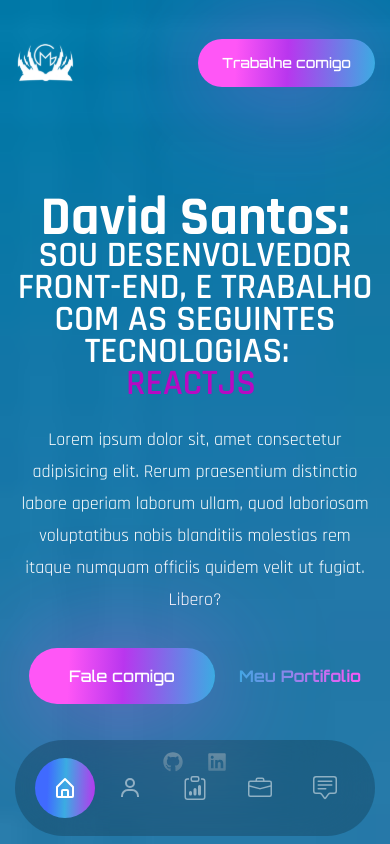
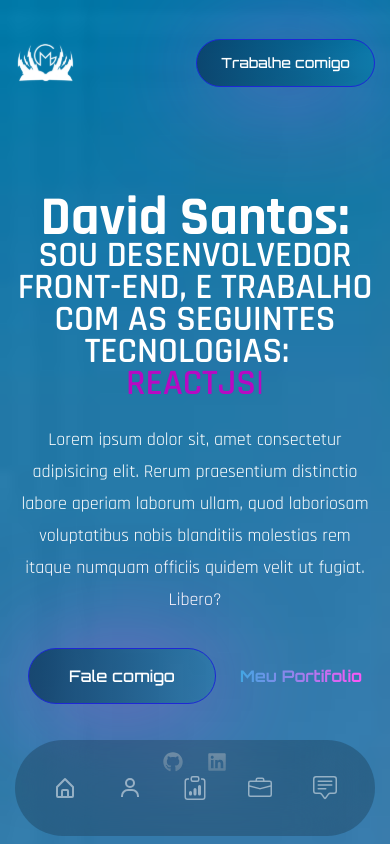
Before and after one commit to DavidSantos5992/Portfolio, a React (Create React App) app in the folder portifolio/: page / in a window 390 px wide. Shown: the top 844 px of the page. Built offline with nearby package versions, Linux system fonts and the light colour scheme; the HTML template or start-up script is replaced by a standard one; a web font is replaced by a local one.

Commit message:
complete work

```diff
--- a/portifolio/src/App.js
+++ b/portifolio/src/App.js
@@ -18,7 +18,6 @@
       <Services />
       <Work />
       <Contact />
-      <div className='h-[4000px]'></div>
     </div>
   );
 };
--- a/portifolio/src/components/Contact.js
+++ b/portifolio/src/components/Contact.js
@@ -1,7 +1,48 @@
 import React from 'react';
+import { motion } from 'framer-motion'
+import { fadeIn } from '../variants'
 
 const Contact = () => {
-  return <div id='contact' className='section'>Contact</div>;
+  return (
+    <section className='section py-16 lg:section' id='contact'>
+      <div className="container mx-auto">
+        <div className='flex flex-col lg:flex-row'>
+          {/* text */}
+          <motion.div
+            variants={fadeIn('left', 0.6)}
+            initial='hidden'
+            whileInView={'show'}
+            viewport={{ once: false, amount: 0.7 }}
+            className='flex-1 flex justify-start items-center'>
+            <div>
+              <h4 className='text-xl uppercase text-accent font-medium mb-2 tracking-wide'>get in touch</h4>
+              <h2 className='text-[45px] lg:text-[90ox] leading-none mb-12'>lets work <br /> togerher</h2>
+            </div>
+          </motion.div>
+          {/* form */}
+          <motion.form
+            variants={fadeIn('right', 0.6)}
+            initial='hidden'
+            whileInView={'show'}
+            viewport={{ once: false, amount: 0.7 }}
+            className='flex-1 border rounded-2xl flex flex-col gap-y-6 pb-24 p-6 items-start'>
+            <input className='bg-transparent border-b py-3 outline-none w-full placeholder:text-white focus:border-accent transition-all'
+              type="text"
+              placeholder='your name'
+            />
+            <input className='bg-transparent border-b py-3 outline-none w-full placeholder:text-white focus:border-accent transition-all'
+              type="text"
+              placeholder='your email'
+            />
+            <textarea placeholder='your message'
+              className='bg-transparent border-b py-12 outline-none w-full placeholder:text-white focus:border-accent transition-all resize-none mb-12'
+            ></textarea>
+            <button className='btn btn-lg '>send message</button>
+          </motion.form>
+        </div>
+      </div>
+    </section>
+  )
 };
 
 export default Contact;
--- a/portifolio/src/components/Nav.js
+++ b/portifolio/src/components/Nav.js
@@ -5,7 +5,9 @@
 
 const Nav = () => {
   return (
-    <nav className='fixed bottom-2 lg:bottom-8 w-full overflow-hidden x-50'>
+
+    <nav className='fixed bottom-2 lg:bottom-8 w-full overflow-hidden x-50 z-50'>
+
       <div className="container mx-auto">
 
         <div className='w-full z-50 bg-black/20 h-[96px] backdrop-blur-2xl rounded-full max-w-[460px] mx-auto px-5 flex items-center justify-between text-2xl text-white/50'>
@@ -14,7 +16,7 @@
             activeClass='active'
             smooth={true}
             spy={true}
-            offset={-200}
+            offset={-2500}
             className='cursor-pointer rigth-0  w-[60px] h-[60px] flex z-50 items-center justify-center'>
             <BiHomeAlt />
           </Link>
--- a/portifolio/src/components/Work.js
+++ b/portifolio/src/components/Work.js
@@ -8,7 +8,12 @@
 const Work = () => {
   return <section className='section' id='work'>
     <div className="container mx-auto">
-      <div className='flex flex-col lg:flex-row gap-x-10 bg-red-200'>
+      <motion.div
+        variants={fadeIn('left', 0.5)}
+        initial='hidden'
+        whileInView={'show'}
+        viewport={{ once: false, amount: 0.3 }}
+        className='flex flex-col lg:flex-row gap-x-10 '>
         <div className='flex-1 flex flex-col mb-10 lg:mb-0 '>
           <div className='flex-1 flex flex-col  '>
 
@@ -27,27 +32,32 @@
               src={img1}
             />
             {/* pppp */}
-            <div className='absolute -bottom-full left-12 group-hover:bottom-24 transition-all duration-500 z-50'>
+            <div className='absolute -bottom-full left-12 group-hover:bottom-24 transition-all duration-500 '>
               <span className='text-gradient'>ui/ux design</span>
             </div>
             {/* title */}
-            <div className='absolute -bottom-full left-12 group-hover:bottom-14 transition-all duration-700 z-50'>
+            <div className='absolute -bottom-full left-12 group-hover:bottom-14 transition-all duration-700 '>
               <span className='text-3xl text-white'>project title</span>
             </div>
           </div>
         </div>
-        <div className='flex-1 flex flex-col gap-y-10'>
+        <motion.div
+          variants={fadeIn('left', 0.2)}
+          initial='hidden'
+          whileInView={'show'}
+          viewport={{ once: false, amount: 0.5}}
+          className='flex-1 flex flex-col gap-y-10'>
 
           <div className='group relative overflow-hidden border-2 border-white/50 rounded-xl'>
             <div className='group-hover:bg-black/70 w-full h-full absolute  transition-all duration-300'></div>
             <div></div>
             <img className='group-hover:scale-125 transition-all duration-500'
-              src={img1}
+              src={img2}
             />
-            <div className='absolute -bottom-full left-12 group-hover:bottom-24 transition-all duration-500 z-50'>
+            <div className='absolute -bottom-full left-12 group-hover:bottom-24 transition-all duration-500 '>
               <span className='text-gradient'>ui/ux design</span>
             </div>
-            <div className='absolute -bottom-full left-12 group-hover:bottom-14 transition-all duration-700 z-50'>
+            <div className='absolute -bottom-full left-12 group-hover:bottom-14 transition-all duration-700 '>
               <span className='text-3xl text-white'>project title</span>
             </div>
           </div>
@@ -55,18 +65,18 @@
             <div className='group-hover:bg-black/70 w-full h-full absolute  transition-all duration-300'></div>
             <div></div>
             <img className='group-hover:scale-125 transition-all duration-500'
-              src={img1}
+              src={img3}
             />
-            <div className='absolute -bottom-full left-12 group-hover:bottom-24 transition-all duration-500 z-50'>
+            <div className='absolute -bottom-full left-12 group-hover:bottom-24 transition-all duration-500 '>
               <span className='text-gradient'>ui/ux design</span>
             </div>
-            <div className='absolute -bottom-full left-12 group-hover:bottom-14 transition-all duration-700 z-50'>
+            <div className='absolute -bottom-full left-12 group-hover:bottom-14 transition-all duration-700 '>
               <span className='text-3xl text-white'>project title</span>
             </div>
           </div>
 
-        </div>
-      </div>
+        </motion.div>
+      </motion.div>
     </div>
   </section>;
 };
--- a/portifolio/src/index.css
+++ b/portifolio/src/index.css
@@ -3,34 +3,26 @@
 @tailwind utilities;
 
 .btn {
-  background: linear-gradient(
-    92.23deg,
-    #ff56f6 21.43%,
-    #b936ee 50.63%,
-    #3bace2 100%,
-    #406aff 117.04%
-  );
+  background: linear-gradient(90deg, rgba(14, 44, 82, 0.655) 0%, rgba(79, 138, 210, 0.00) 100%);
+  border: 1px solid #1e27d6;
+
   box-shadow: 0px 4.42184px 107.23px rgba(255, 86, 246, 0.51);
 }
 
 .btn:hover {
-  background: linear-gradient(
-    92.23deg,
-    #406aff 21.43%,
-    #3bace2 50.63%,
-    #b936ee 100%,
-    #ff56f6 117.04%
-  );
+  background: linear-gradient(90deg, rgba(20, 51, 90, 0.556) 0%, rgba(79, 138, 210, 0.00) 100%);
+  box-shadow: 0 0 15px rgba(79, 138, 210, 0.556);
+  scale: 1.1;
 }
 
 .gradient,
 .active {
   background: linear-gradient(
-    92.23deg,
-    #406aff 21.43%,
-    #3bace2 50.63%,
-    #b936ee 100%,
-    #ff56f6 117.04%
+    45deg,
+    #2551f1 21.43%,
+    #1f77a0 50.63%,
+    #5e2476 100%,
+    #5a2699 117.04%
   );
 }
 
```
